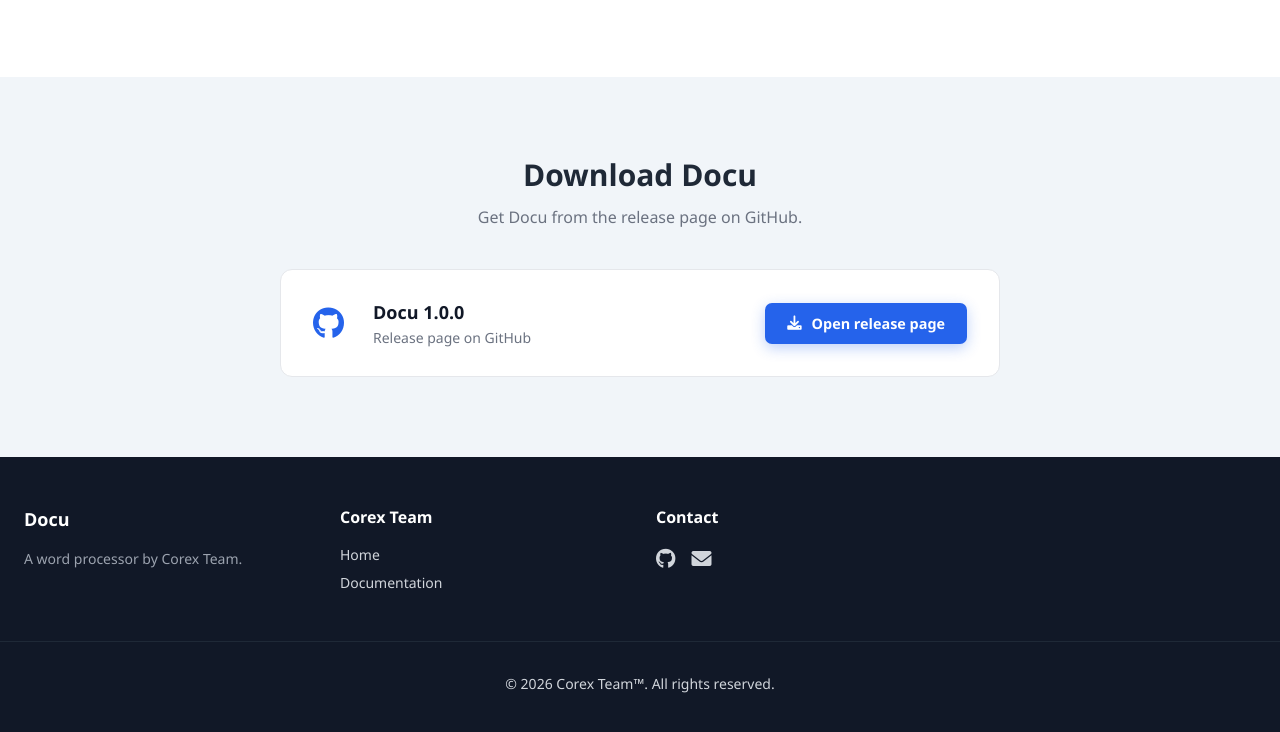
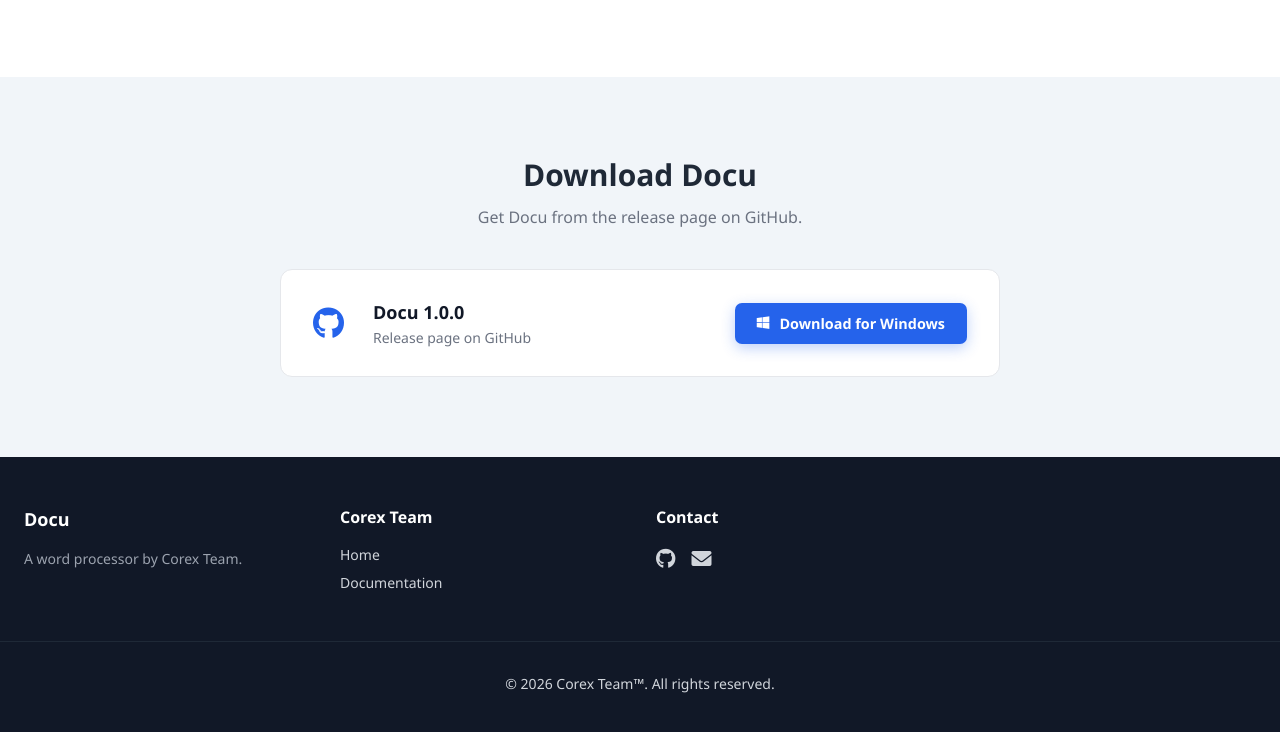
Before and after one commit to walter-322/corexteamweb, a plain HTML site: page Docu/index.html in a window 1280 px wide. Shown: the part 4723-5455 px from the top of the page. Drawn offline with nearby package versions, Linux system fonts and the light colour scheme; files whose address does not match are found by name.

Commit message:
Update download button text for Windows version

```diff
--- a/Docu/index.html
+++ b/Docu/index.html
@@ -594,7 +594,7 @@
           <div class="text-sm text-gray-500 mt-0.5">Release page on GitHub</div>
         </div>
         <a href="https://github.com/The-Corex-Team/Docu/releases/download/1.0.0/Docu_Setup_x64_1.0.exe" class="dl-btn-primary" style="padding:10px 22px;font-size:0.9rem;border-radius:7px">
-          <i class="fa-solid fa-download" aria-hidden="true"></i> Open release page
+          <i class="fa-brands fa-windows"></i> Download for Windows
         </a>
       </div>
     </div>
```
